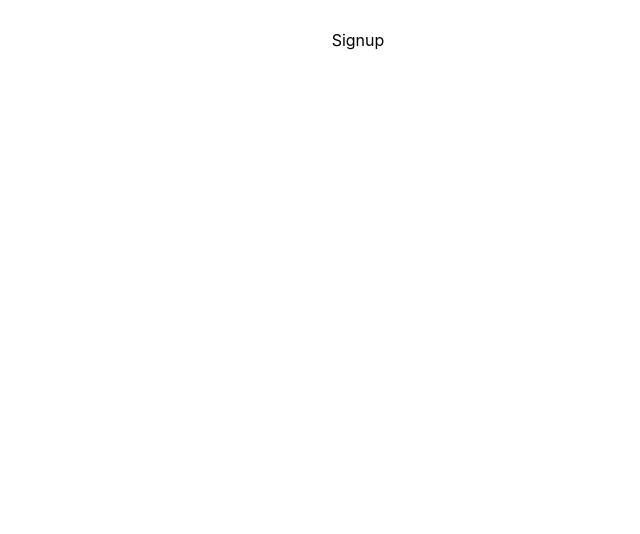
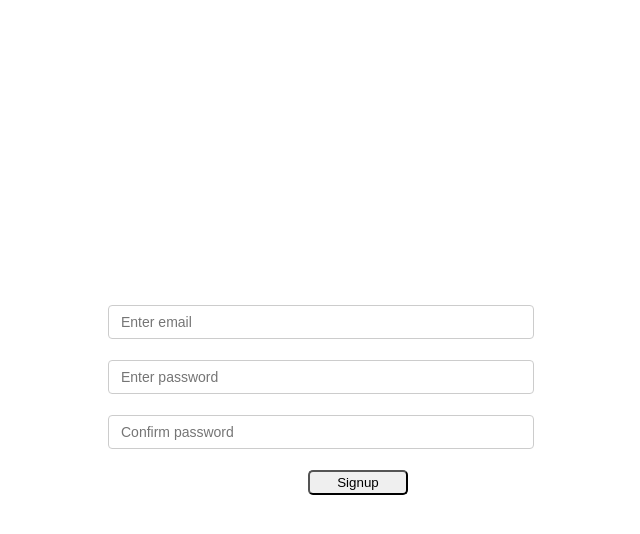
Before and after one commit to sivams20/expense-tracker, a React (Create React App) app: page /signup in a window 1280 px wide. Shown: the top 534 px of the page, without its empty margins (282-922 px from the left). Built offline with nearby package versions, Linux system fonts and the light colour scheme.

Commit message:
Created form for signup

```diff
--- a/src/App.js
+++ b/src/App.js
@@ -6,7 +6,7 @@ import Category from "./components/Category/Category";
 import Error from "./components/Error/Error";
 import Login from "./components/Login/Login";
 import Navbar from "./components/Navbar/Navbar";
-import Signup from "./components/Signup/Category";
+import Signup from "./components/Signup/Signup";
 import Spending from "./components/Spending/Spending";
 import Transaction from "./components/Transaction/Transaction";
 import store from "./redux/store";
--- a/src/components/Signup/Category.js
+++ /dev/null
@@ -1,7 +0,0 @@
-import React from "react";
-
-function Signup() {
-  return <div>Signup</div>;
-}
-
-export default Signup;
--- /dev/null
+++ b/src/components/Signup/Signup.js
@@ -0,0 +1,47 @@
+import React from "react";
+import styled from "styled-components";
+
+const SignupContainer = styled.div`
+  position: fixed;
+  top: 0;
+  left: 0;
+  right: 0;
+  bottom: 0;
+
+  display: flex;
+  justify-content: center;
+  align-items: center;
+`;
+
+const SignupForm = styled.form`
+  width: 500px;
+  display: flex;
+  flex-direction: column;
+  gap: 21px;
+`;
+
+const Button = styled.button`
+  width: 100px;
+  padding: 3px;
+  border-radius: 5px;
+  align-self: center;
+`;
+
+function Signup() {
+  return (
+    <SignupContainer>
+      <SignupForm>
+        <input type="text" name="email" placeholder="Enter email" />
+        <input type="password" name="password" placeholder="Enter password" />
+        <input
+          type="password"
+          name="confirmpassword"
+          placeholder="Confirm password"
+        />
+        <Button type="submit">Signup</Button>
+      </SignupForm>
+    </SignupContainer>
+  );
+}
+
+export default Signup;
```
